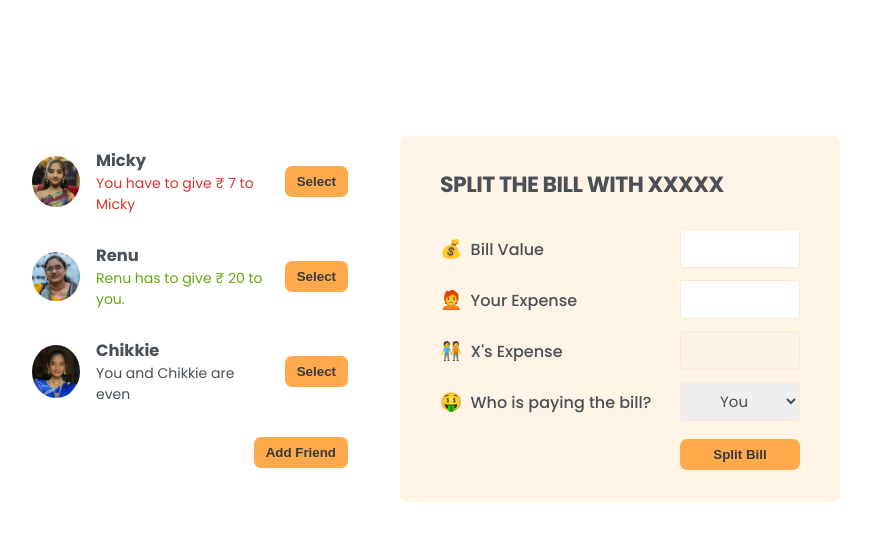
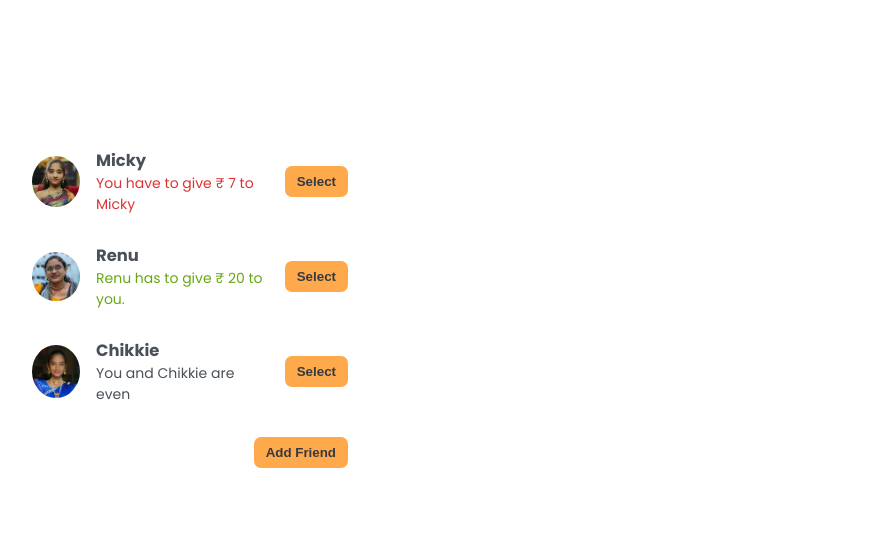
Before and after one commit to SatishKonduru/eat-n-split, a React (Create React App) app: page / in a window 1280 px wide. Shown: the top 540 px of the page, without its empty margins (210-1081 px from the left). Built offline with nearby package versions, Linux system fonts and the light colour scheme.

Commit message:
Select Friend

```diff
--- a/src/App.js
+++ b/src/App.js
@@ -25,6 +25,8 @@
   const [showAddFriend, setShowAddFriend] = useState(false);
 
   const [friends, setFriends] = useState(initialFriends);
+
+  const [selectedFriend, setSelectedFriend] = useState(null);
   function handleToggleAddFriend() {
     return setShowAddFriend((showAddFriend) => !showAddFriend);
   }
@@ -33,36 +35,54 @@
     setFriends((friends) => [...friends, friend]);
     setShowAddFriend((showAddFriend) => !showAddFriend);
   }
+
+  function handleSelection(friend) {
+    // setSelectedFriend(friend);
+    setSelectedFriend((selected) =>
+      selected?.id === friend.id ? null : friend
+    );
+    setShowAddFriend(false);
+  }
   return (
     <div className="app">
       <div className="sidebar">
-        <FriendsList friends={friends} />
+        <FriendsList
+          friends={friends}
+          selectedFriend={selectedFriend}
+          onSelection={handleSelection}
+        />
 
         {showAddFriend && <FormAddFriend onAddFriend={handleAddFriend} />}
         <Button onClick={handleToggleAddFriend}>
           {showAddFriend ? "Close" : "Add Friend"}
         </Button>
       </div>
-      <FormSplitBill />
+      {selectedFriend && <FormSplitBill selectedFriend={selectedFriend} />}
     </div>
   );
 }
 
-function FriendsList({ friends }) {
+function FriendsList({ friends, onSelection, selectedFriend }) {
   // const friends = initialFriends;
 
   return (
     <ul>
       {friends.map((friend) => (
-        <Friend friend={friend} key={friend.id} />
+        <Friend
+          friend={friend}
+          key={friend.id}
+          onSelection={onSelection}
+          selectedFriend={selectedFriend}
+        />
       ))}
     </ul>
   );
 }
 
-function Friend({ friend }) {
+function Friend({ friend, onSelection, selectedFriend }) {
+  const isSelected = selectedFriend?.id === friend.id;
   return (
-    <li>
+    <li className={isSelected ? "selected" : ""}>
       <img src={friend.image} alt={friend.name} />
       <h3>{friend.name}</h3>
       {friend.balance < 0 && (
@@ -79,7 +99,9 @@
 
       {friend.balance === 0 && <p>You and {friend.name} are even</p>}
 
-      <Button>Select</Button>
+      <Button onClick={() => onSelection(friend)}>
+        {isSelected ? "Close" : "Select"}
+      </Button>
     </li>
   );
 }
@@ -131,23 +153,23 @@
   );
 }
 
-function FormSplitBill() {
+function FormSplitBill({ selectedFriend }) {
   return (
     <form className="form-split-bill">
-      <h2>Split the Bill with XXXXX</h2>
+      <h2>Split the Bill with {selectedFriend.name}</h2>
       <label> 💰 Bill Value</label>
       <input type="text" />
 
       <label> 🧑‍🦰 Your Expense</label>
       <input type="text" />
 
-      <label>🧑‍🤝‍🧑 X's Expense</label>
+      <label>🧑‍🤝‍🧑 {selectedFriend.name}'s Expense</label>
       <input type="text" disabled />
 
       <label>🤑 Who is paying the bill?</label>
       <select>
         <option value="user">You</option>
-        <option value="friend">X</option>
+        <option value="friend">{selectedFriend.name}</option>
       </select>
       <Button>Split Bill</Button>
     </form>
```
